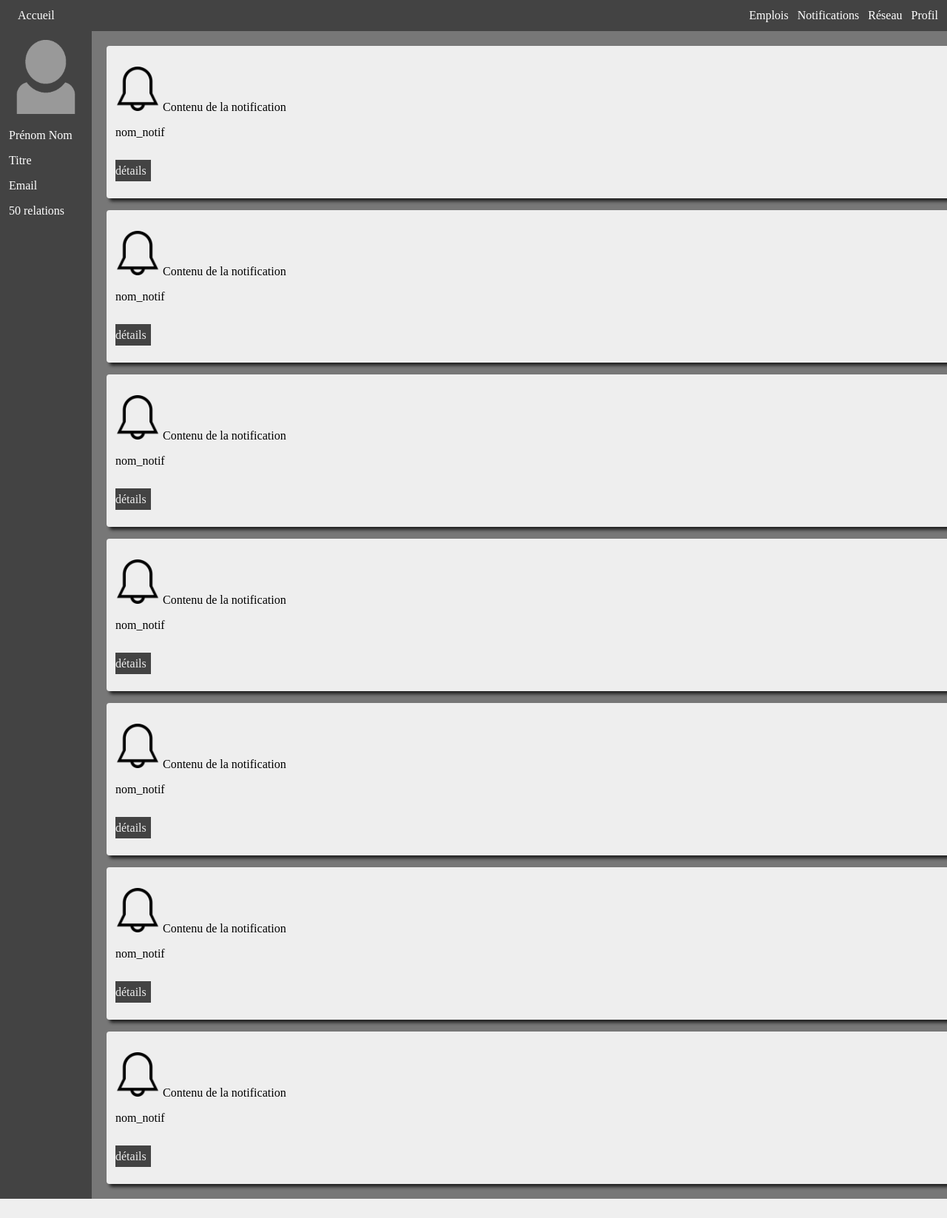
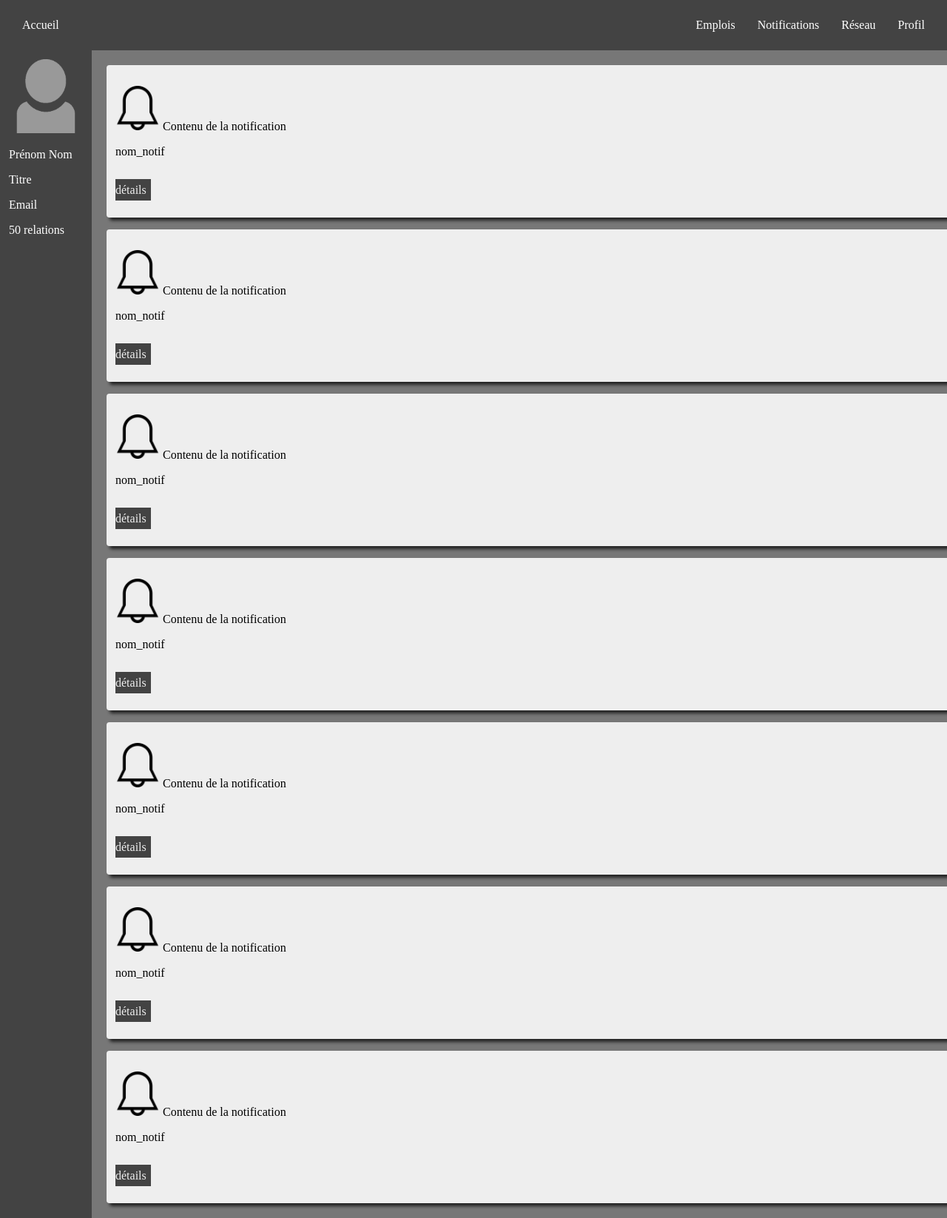
Before and after one commit to Jujulego/linkedece, a PHP site: page /notifications.php in a window 1280 px wide; the page is wider, and only the part inside the window is pictured. Shown: that part at 74% size. Before the commit the page ends 1620 px from the top of that part, so only its background shows below. Run offline with PHP 8.4, Linux system fonts and the light colour scheme.

Commit message:
ajout d'un hover sur les bouton du menu du haut

```diff
--- a/css/style_accueil.css
+++ b/css/style_accueil.css
@@ -53,7 +53,7 @@ textarea
     margin-top: 70px;
 }
 
-#mur a {
+.notifmur a {
     color: #eee;
     text-decoration: none;
     border:1px solid #434343;
--- a/css/style_menuhaut.css
+++ b/css/style_menuhaut.css
@@ -8,17 +8,35 @@
     align-items: center;
     justify-content: center;
     background: #434343;
+    padding: 15px;
 
-    padding: 12px;
+
 }
 
 #menu_haut #espace {
     flex: 1;
 }
 
-#menu_haut a {
+#menu_haut a:link {
     color: white;
     text-decoration: none;
 
-    margin-left: 12px;
+    margin: 10px 15px;
 }
+
+#menu_haut a:visited {
+    color: white;
+    text-decoration: none;
+
+    margin: 10px 15px;
+}
+
+#menu_haut a:hover {
+    background-color: #777;
+
+    font-size: medium;
+
+    padding: 8px 10px;
+    display: inline-block;
+    margin: 2px 5px;
+}
--- a/notifications.php
+++ b/notifications.php
@@ -31,7 +31,7 @@
         <p>50 relations</p>
     </section>
 
-    <section id="mur">
+    <section id="mur" class="notifmur">
         <article>
             <p>
             <img src="notif.png" width="60px" height="60px" alt="Photo de notification" />
```
